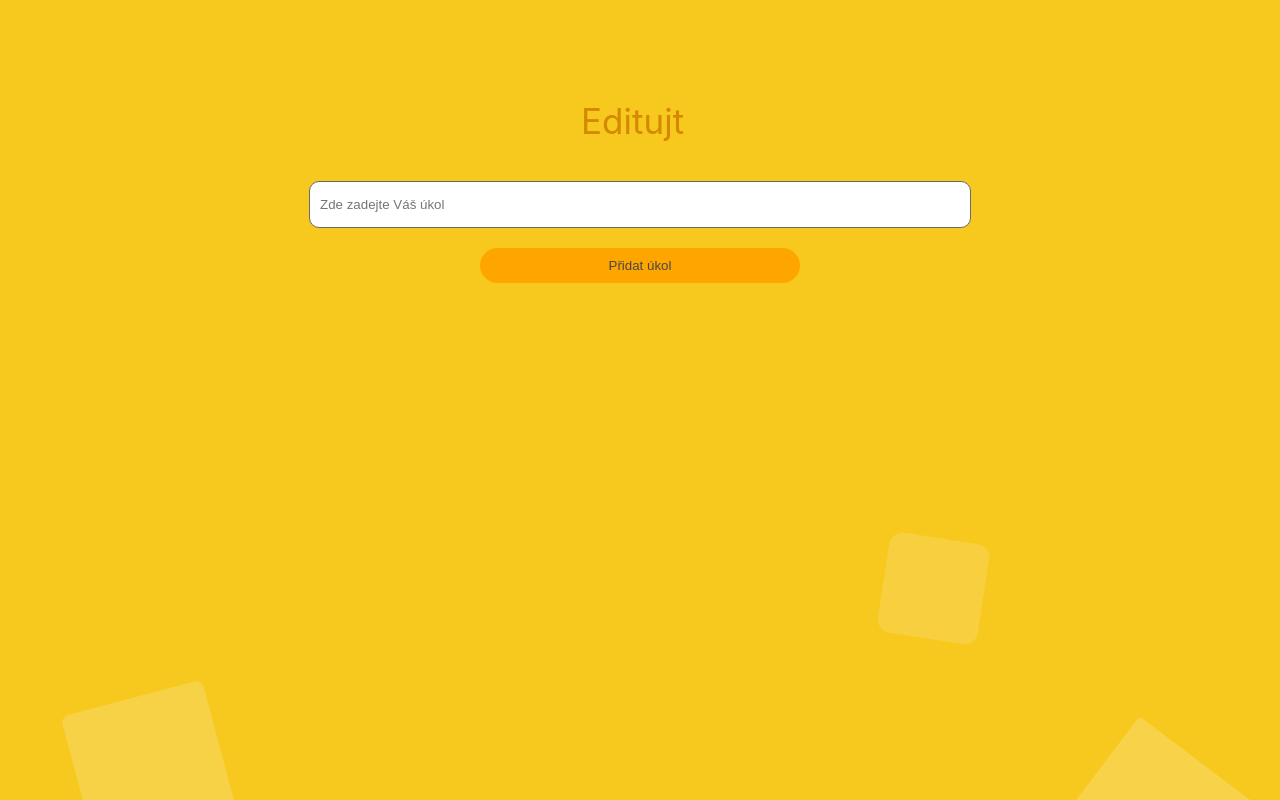
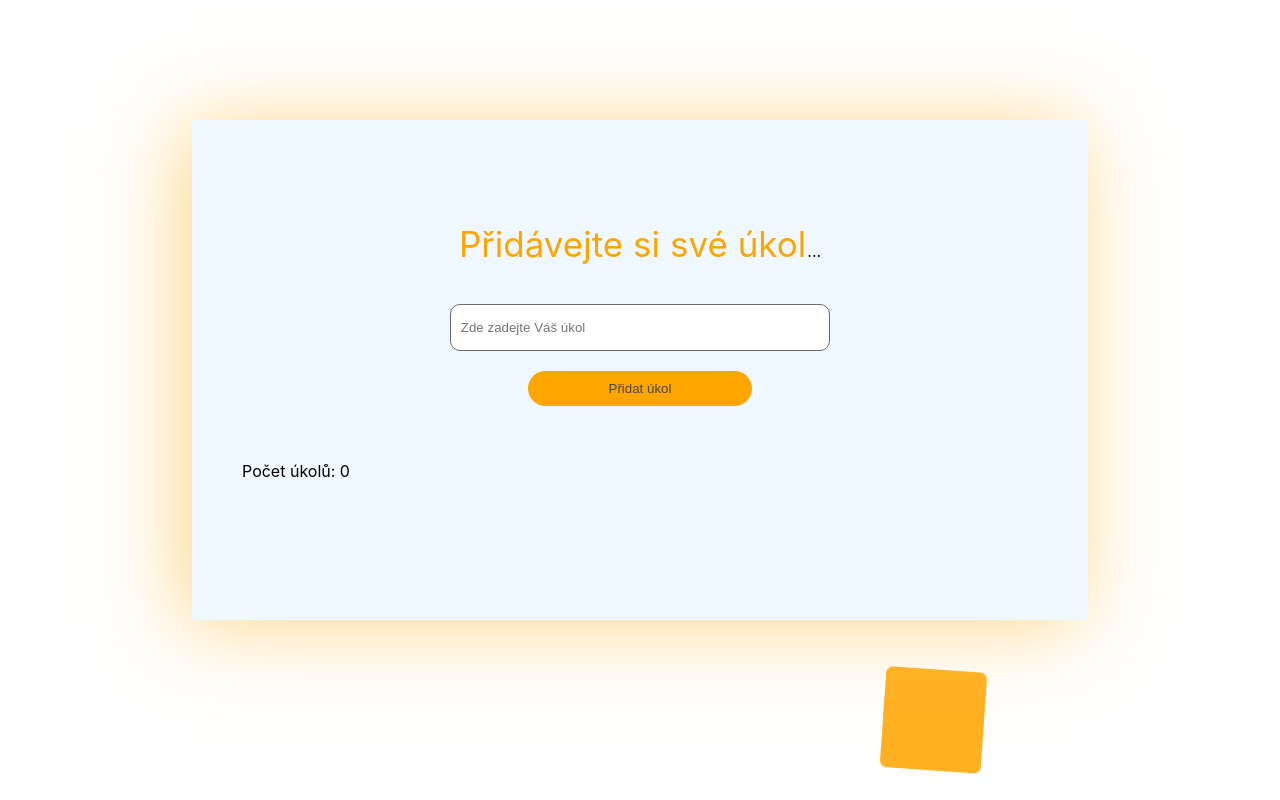
Before and after one commit to MilanMizera/add-your-tasks-react, a React (Create React App) app: page / in a window 1280 px wide. Built offline with nearby package versions, Linux system fonts and the light colour scheme.

Commit message:
lepší designe ale pořád přetéká + sčítání a odčítání úkolů

```diff
--- a/src/components/Form.js
+++ b/src/components/Form.js
@@ -18,6 +18,7 @@ const App = () => {
 
     const [userValue, setUserValue] = useState("")
     const [tasksArray, setTasksArray] = useState([])
+    const [countTasks, setCountTasks] = useState(0)
 
 
     const formSubmit = (event) => {
@@ -36,6 +37,7 @@ const App = () => {
             })
 
             setUserValue("")
+            setCountTasks(countTasks + 1)
             succesNotify()
 
         } else {
@@ -58,6 +60,7 @@ const App = () => {
 
         })
 
+        setCountTasks(countTasks - 1)
         setTasksArray(filtredTasks)
 
     }
@@ -76,7 +79,7 @@ const App = () => {
         <li></li>
         <li></li>
 
-        <div  className="form-wrapper">
+        <div className="form-wrapper">
 
 
 
@@ -110,8 +113,9 @@ const App = () => {
                 <input onChange={(event) => setUserValue(event.target.value)}
                     className="my-input" type="text" value={userValue} placeholder="Zde zadejte Váš úkol" />
                 <input className="my-button" type="submit" value="Přidat úkol" />
+
             </form>
-
+            <p className="count-tasks">Počet úkolů: {countTasks}</p>
 
             <div className="user-data-wrapper">
                 {
@@ -133,6 +137,8 @@ const App = () => {
                     })}
             </div>
 
+
+
         </div>
     </ul>)
 }
--- a/src/components/Notifications.js
+++ b/src/components/Notifications.js
@@ -5,7 +5,7 @@ import 'react-toastify/dist/ReactToastify.css'
 
 
 export const errorNotify = () => toast.error('Nezadali jste žádný úkol', {
-    position: "top-right",
+    position: "top-center",
     autoClose: 2000,
     hideProgressBar: false,
     closeOnClick: true,
@@ -19,7 +19,7 @@ export const errorNotify = () => toast.error('Nezadali jste žádný úkol', {
 export const succesNotify = () => {
 
     toast.success('Úspěšně jste přidali Váš úkol', {
-        position: "top-right",
+        position: "top-center",
         autoClose: 2000,
         hideProgressBar: false,
         closeOnClick: true,
--- a/src/components/form.css
+++ b/src/components/form.css
@@ -1,10 +1,11 @@
 @keyframes animate {
-    0%{
+    0% {
         transform: translateY(0) rotate(0deg);
         opacity: 1;
         border-radius: 0;
     }
-    100%{
+
+    100% {
         transform: translateY(-1000px) rotate(720deg);
         opacity: 0;
         border-radius: 50%;
@@ -19,17 +20,17 @@
     left: 0;
     margin: 0;
     padding: 0;
-    background: #f7c81d;
+    background: #ffffff;
     overflow: hidden;
 }
+
 .background li {
     position: absolute;
-    z-index: 1;
     display: block;
     list-style: none;
     width: 20px;
     height: 20px;
-    background: rgba(255, 255, 255, 0.2);
+    background: orange;
     animation: animate 19s linear infinite;
 }
 
@@ -46,95 +47,120 @@
 
 
 }
+
 .background li:nth-child(1) {
     left: 69%;
     width: 101px;
     height: 101px;
     bottom: -101px;
     animation-delay: 3s;
-    z-index: 1;
+    z-index: -1;
 }
+
 .background li:nth-child(2) {
     left: 6%;
     width: 146px;
     height: 146px;
     bottom: -146px;
     animation-delay: 6s;
-    z-index: 1;
+    z-index: -1;
 }
+
 .background li:nth-child(3) {
     left: 41%;
     width: 115px;
     height: 115px;
     bottom: -115px;
     animation-delay: 9s;
-    z-index: 1;
+    z-index: -1;
 }
+
 .background li:nth-child(4) {
     left: 59%;
     width: 190px;
     height: 190px;
     bottom: -190px;
     animation-delay: 19s;
-    z-index: 1;
+    z-index: -1;
 }
+
 .background li:nth-child(5) {
     left: 84%;
     width: 160px;
     height: 160px;
     bottom: -160px;
     animation-delay: 7s;
-    z-index: 1;
+    z-index: -1;
 }
+
 .background li:nth-child(6) {
     left: 47%;
     width: 187px;
     height: 187px;
     bottom: -187px;
     animation-delay: 24s;
-    z-index: 1;
+    z-index: -1;
 }
+
 .background li:nth-child(7) {
     left: 37%;
     width: 114px;
     height: 114px;
     bottom: -114px;
     animation-delay: 22s;
-    z-index: 1;
+    z-index: -1;
 }
+
 .background li:nth-child(8) {
     left: 57%;
     width: 159px;
     height: 159px;
     bottom: -159px;
     animation-delay: 27s;
-    z-index: 1;
+    z-index: -1;
 }
+
 .background li:nth-child(9) {
     left: 79%;
     width: 134px;
     height: 134px;
     bottom: -134px;
     animation-delay: 39s;
-    z-index: 1;
+    z-index: -1;
 }
 
 .form-wrapper {
 
-margin-top: 100px;
-z-index: 10;
+    margin-top: 100px;
+    z-index: 100;
+    box-shadow: -10px 5px 79px 0px rgba(252, 197, 88, 0.7);
+    background-color: aliceblue;
+    width: 70%;
+    height: 400px;
+    margin: 0px auto;
+    margin-top: 120px;
+    padding: 50px 0px;
+    vertical-align: middle;
+    display: flex;
+    flex-direction: column;
+    justify-content: center;
+
 
 
 }
 
+.Typewriter {
 
+    background-color: aliceblue;
+}
 
 .Typewriter__wrapper {
 
     text-align: center;
-    color: rgb(211, 137, 0);
+    color: orange;
     margin-bottom: 50px;
     font-size: 35px;
+
 
 }
 
@@ -193,12 +219,13 @@ z-index: 10;
 
 .my-input {
 
-    width: 50%;
+    width: 40%;
     margin-top: 20px;
     height: 100px;
     padding: 15px 10px;
     border-radius: 10px;
     border: 1px solid rgb(105, 105, 105);
+
 
 }
 
@@ -223,6 +250,8 @@ z-index: 10;
     justify-content: center;
     align-items: center;
     flex-direction: column;
+    background-color: aliceblue;
+    padding-bottom: 20px;
 
 }
 
@@ -238,7 +267,7 @@ z-index: 10;
 
 .user-data-section {
 
-    width: 50%;
+    width: 40%;
     height: 50px;
     background-color: white;
     display: flex;
@@ -248,7 +277,7 @@ z-index: 10;
     align-items: center;
     border: 2px dotted rgb(162, 91, 16);
     border-radius: 10px;
-    margin-top: 6px;
+    margin-top: 20px;
 
 }
 
--- a/src/index.css
+++ b/src/index.css
@@ -14,3 +14,11 @@ textarea:focus,
 input:focus {
   outline: none;
 }
+
+.count-tasks {
+
+
+margin-left: 50px;
+
+
+}
```
